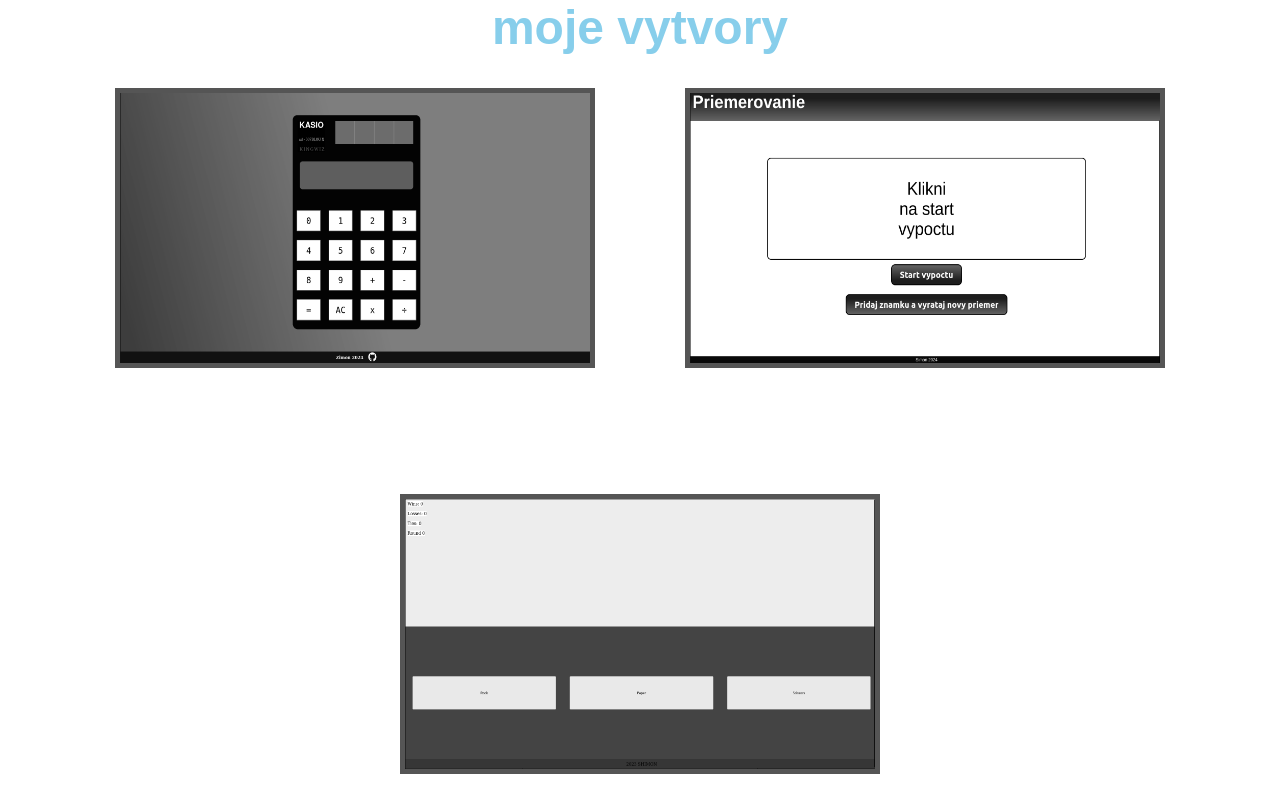
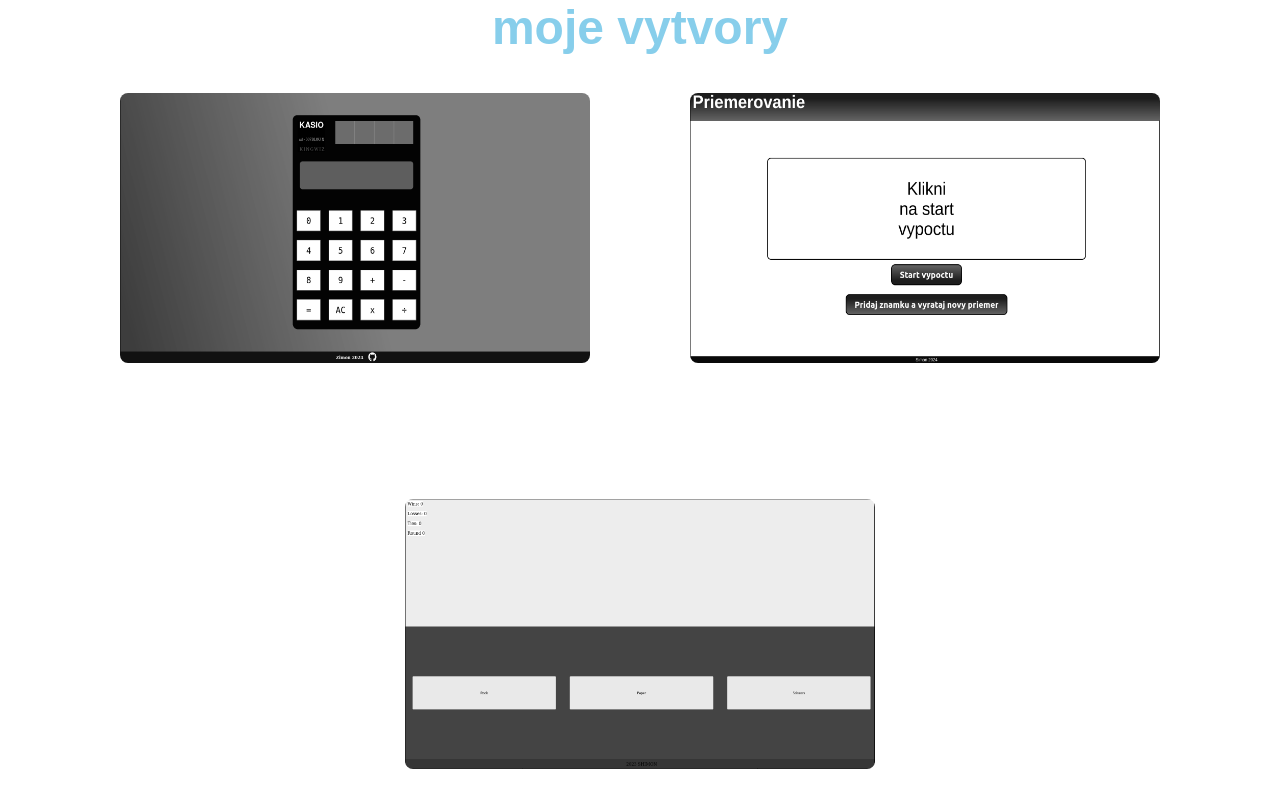
Before and after one commit to zimon-cocos/diela, a plain HTML site: page index.html in a window 1280 px wide. Shown: the top 798 px of the page. Drawn offline with Linux system fonts and the light colour scheme.

Commit message:
rounded hranice na showcased images

```diff
--- a/style.css
+++ b/style.css
@@ -26,7 +26,7 @@ body{
   width: 470px;
   height: 270px;
   transition: width 1s, height 1s;
-  border: 5px, solid, #555;
+  border-radius: 8px;
 }
 
 #image1:hover,#image2:hover,#image3:hover{
```
